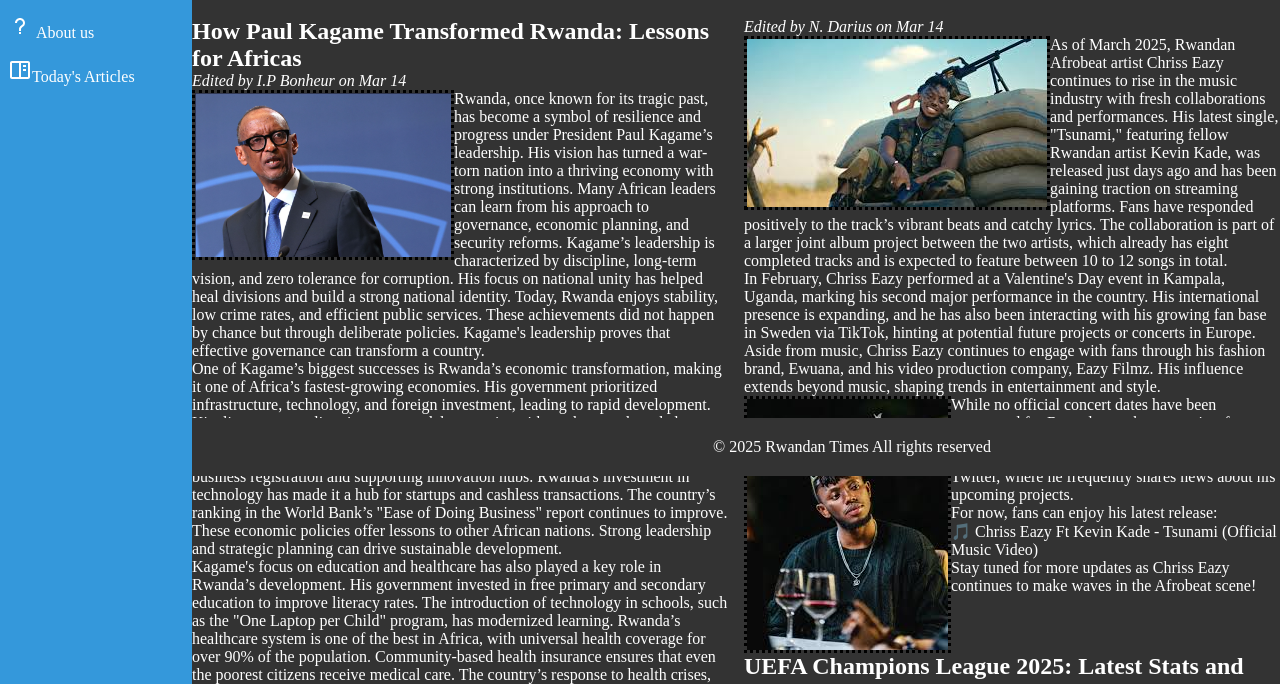
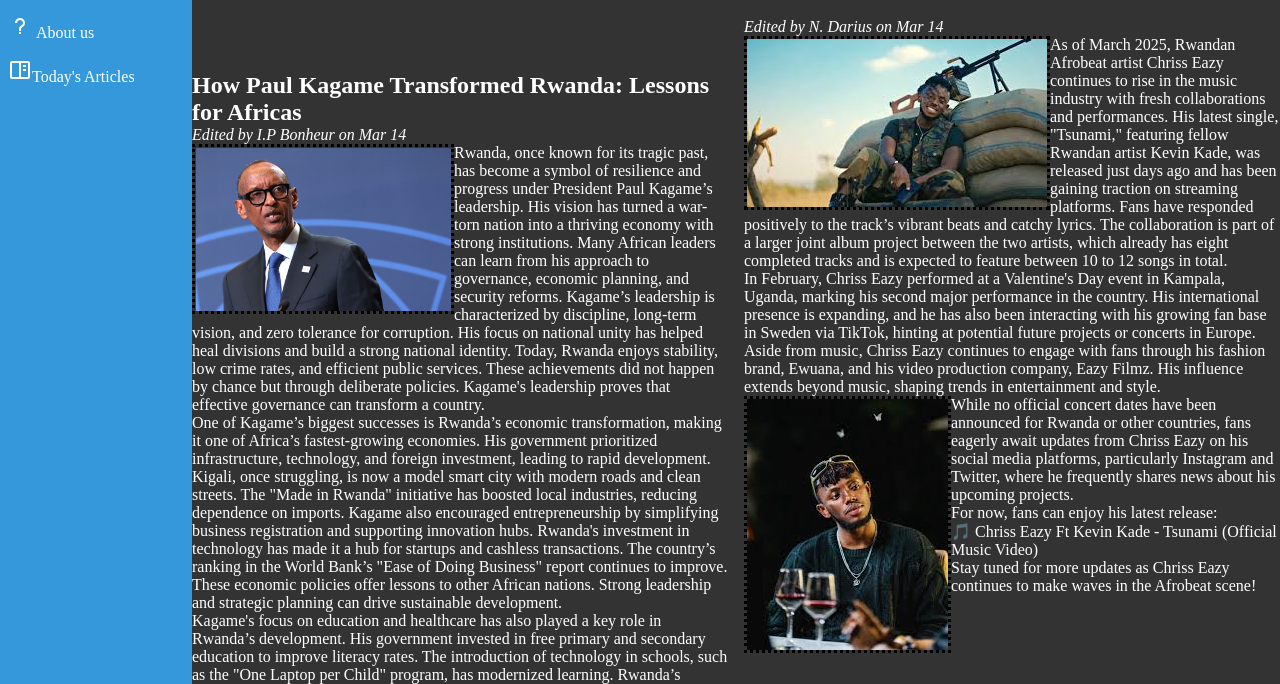
Before and after one commit to Ki-Will/Projects_WUI, a plain HTML site: page index.html in a window 1280 px wide. Shown: the part 82-766 px from the top of the page. Drawn offline with Linux system fonts and the light colour scheme.

Commit message:
index.html

```diff
--- a/index.html
+++ b/index.html
@@ -45,9 +45,7 @@
     <div class="header">
         <h1 class="heading">Rwandan Times</h1>
     </div>
-    <div class="footer">
-        <p>&copy; 2025 Rwandan Times  All rights reserved</p>
-    </div>
+
     <div class="articles">
     <section id="first-article">
         <h2>How Paul Kagame Transformed Rwanda: Lessons for Africas</h2>
@@ -238,17 +236,11 @@ img[alt="H.E Paul Kagame"]{
     column-width: 400px;
 
 }
-.footer {
-  grid-column: 1 / -1; /* Footer spans across both columns */
-  margin-top: 90%;
-  display: block;
-  position: fixed;
-  text-align: center;
-  padding: 20px;
-  background-color: #333;
-  color: white;
-  width: 100%;
-  margin-top: 500px;
+section{
+    padding: 10% 0% 10%;
+}
+img{
+    z-index:-1;
 }
 li a{
     font-size: small;
```
